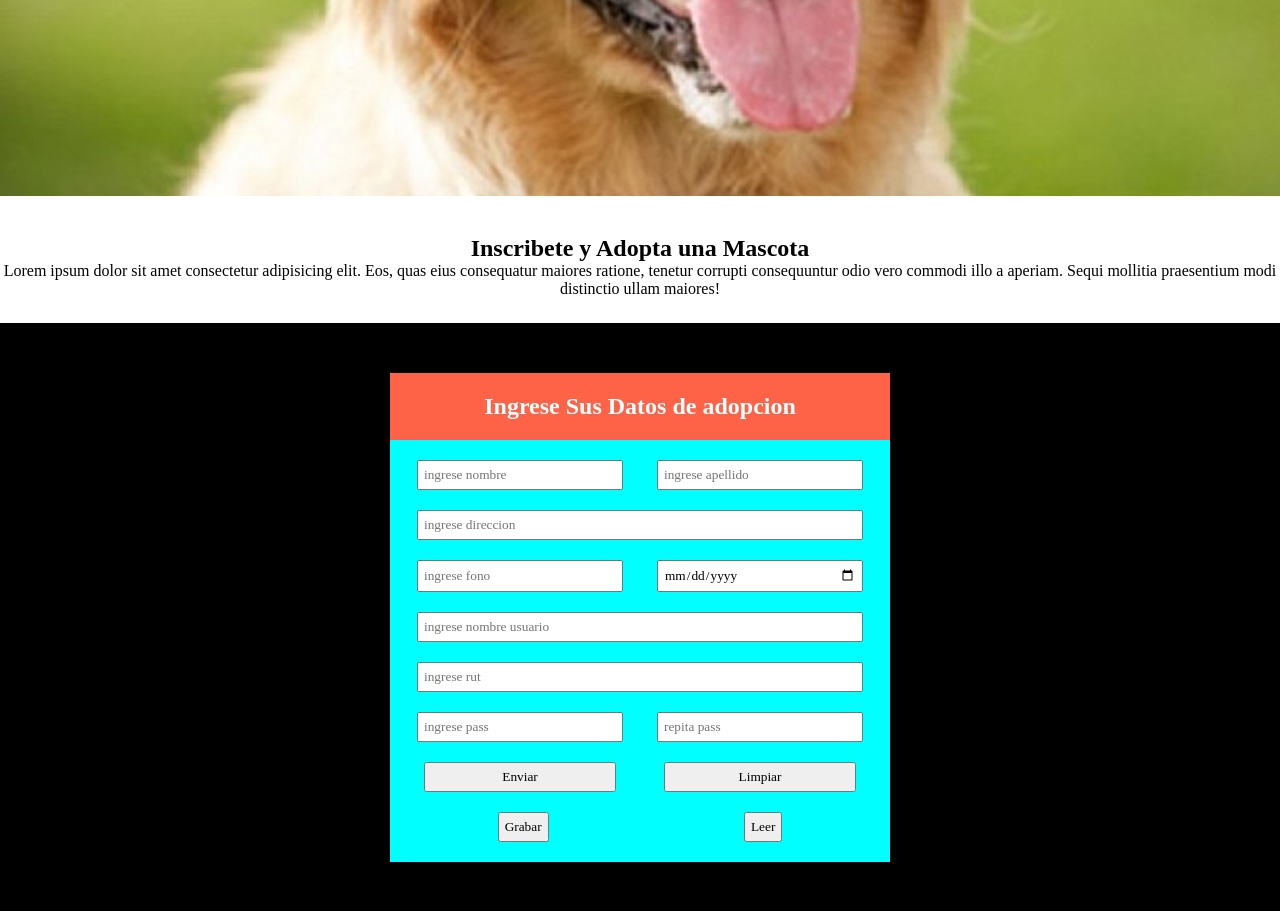
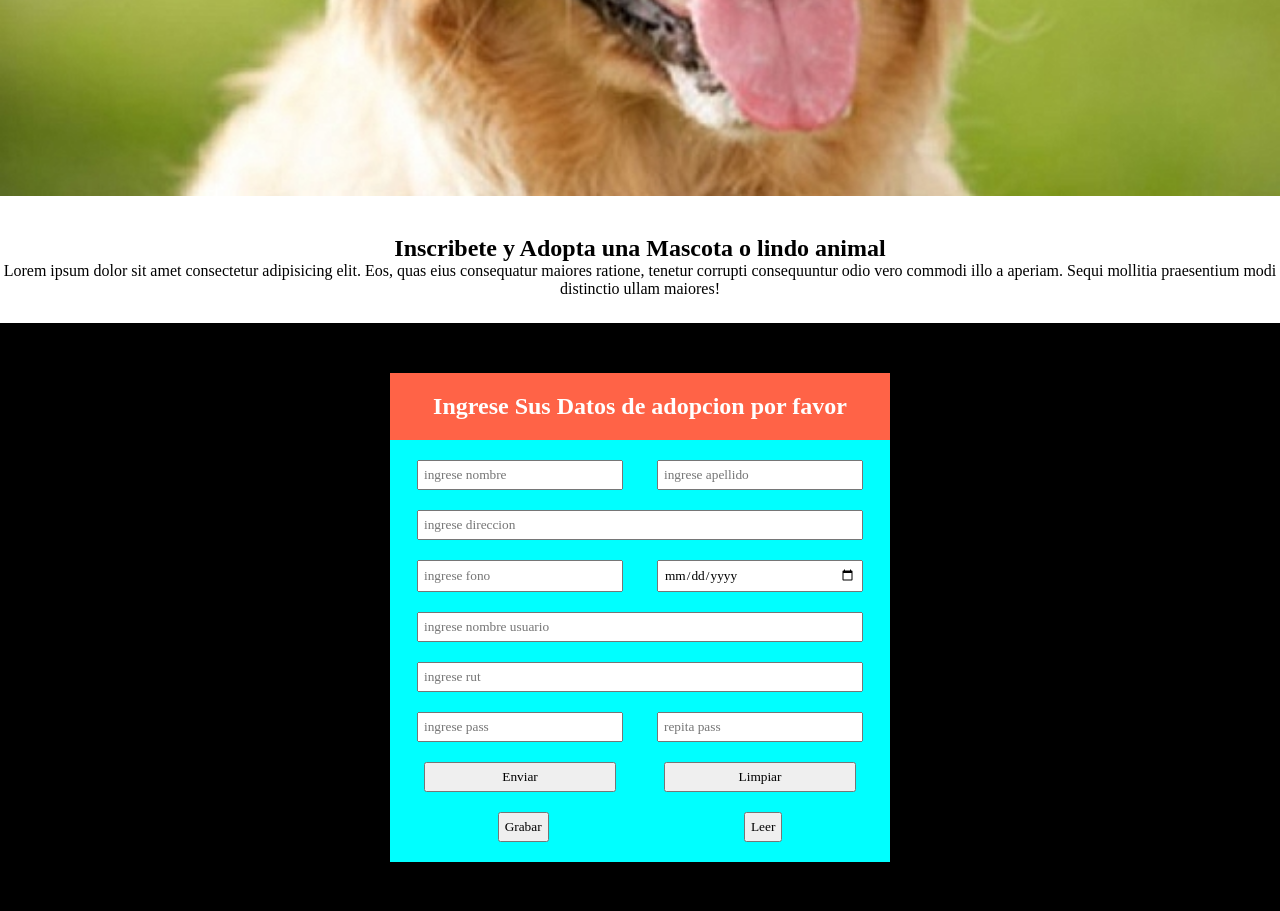
Before and after one commit to frecamposo/todosjuntos007, a Django app: page /formulario/ in a window 1280 px wide. Shown: the part 490-1401 px from the top of the page. Run offline with Django 4.2, Linux system fonts and the light colour scheme; some web fonts are replaced.

Commit message:
nuevos cambios

```diff
--- a/webperris/templates/formulario_perris.html
+++ b/webperris/templates/formulario_perris.html
@@ -8,13 +8,13 @@
 
         <!-- bienvenidos -->
         <section id="bienvenido">
-            <h2>Inscribete y Adopta una Mascota</h2>
+            <h2>Inscribete y Adopta una Mascota o lindo animal</h2>
             <p>Lorem ipsum dolor sit amet consectetur adipisicing elit. Eos, quas eius consequatur maiores ratione, tenetur corrupti consequuntur odio vero commodi illo a aperiam. Sequi mollitia praesentium modi distinctio ullam maiores!</p>
         </section>
         <!-- formulario ingreso adopcion-->
         <section id="formulario">
             <form action="" method="post" onsubmit="return validar()">
-                <h1>Ingrese Sus Datos de adopcion</h1>
+                <h1>Ingrese Sus Datos de adopcion por favor</h1>
                 <div class="contenedor-input">
                     <input type="text" placeholder="ingrese nombre" class="col-p" name="txtNombre" id="txtNombre">
                     <input type="text" placeholder="ingrese apellido" class="col-p" name="txtApellido" id="txtApellido">
--- a/webperris/views.py
+++ b/webperris/views.py
@@ -4,7 +4,6 @@ from .models import *
 def index(request):
     cate=Categoria.objects.all()
     masc=Mascota.objects.filter(publicar=True).order_by("-idMascota")[:3]
-
     data={'categorias':cate,'mascotas':masc}
     return render(request,"index.html",data)
 
```
